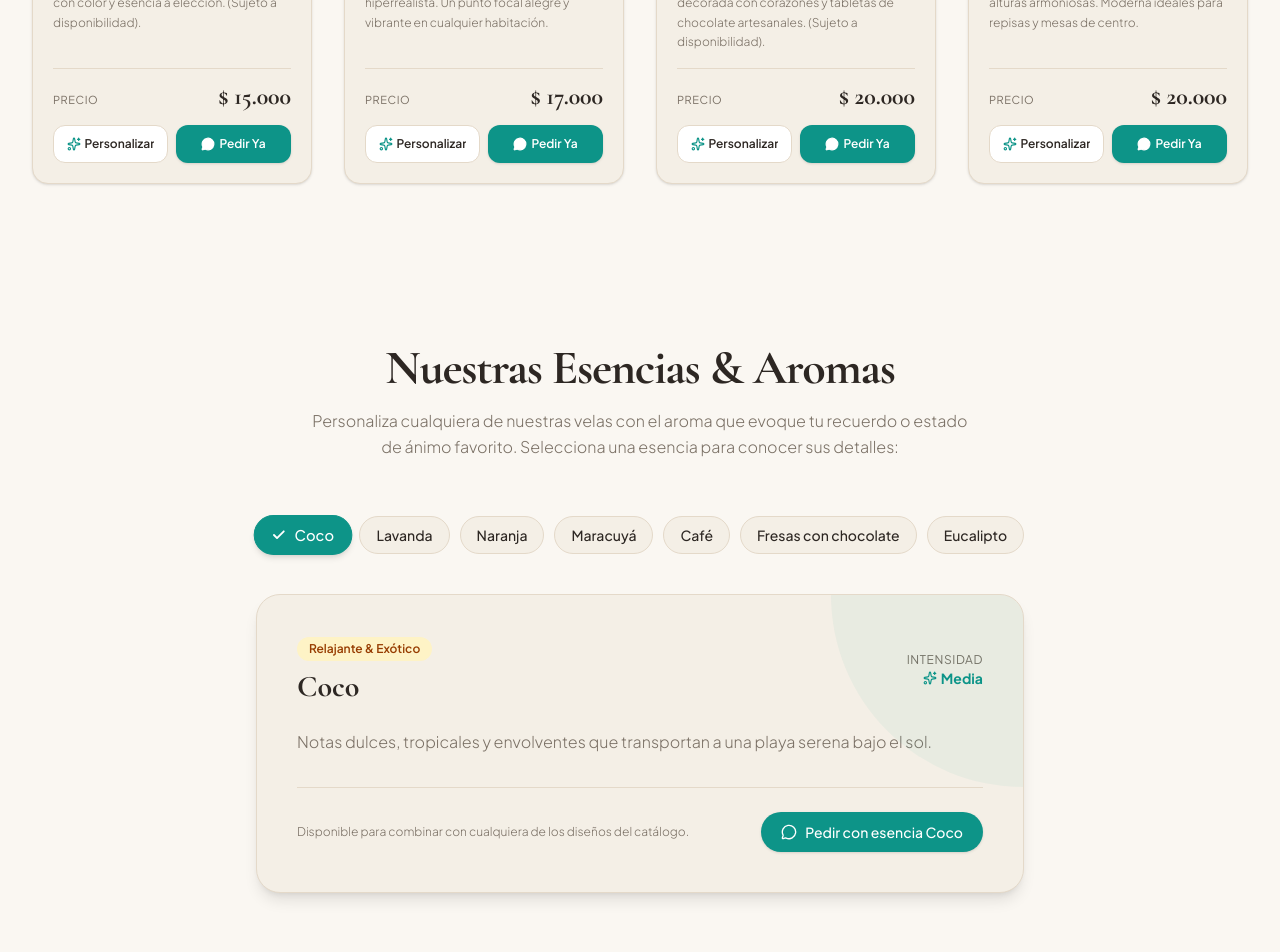
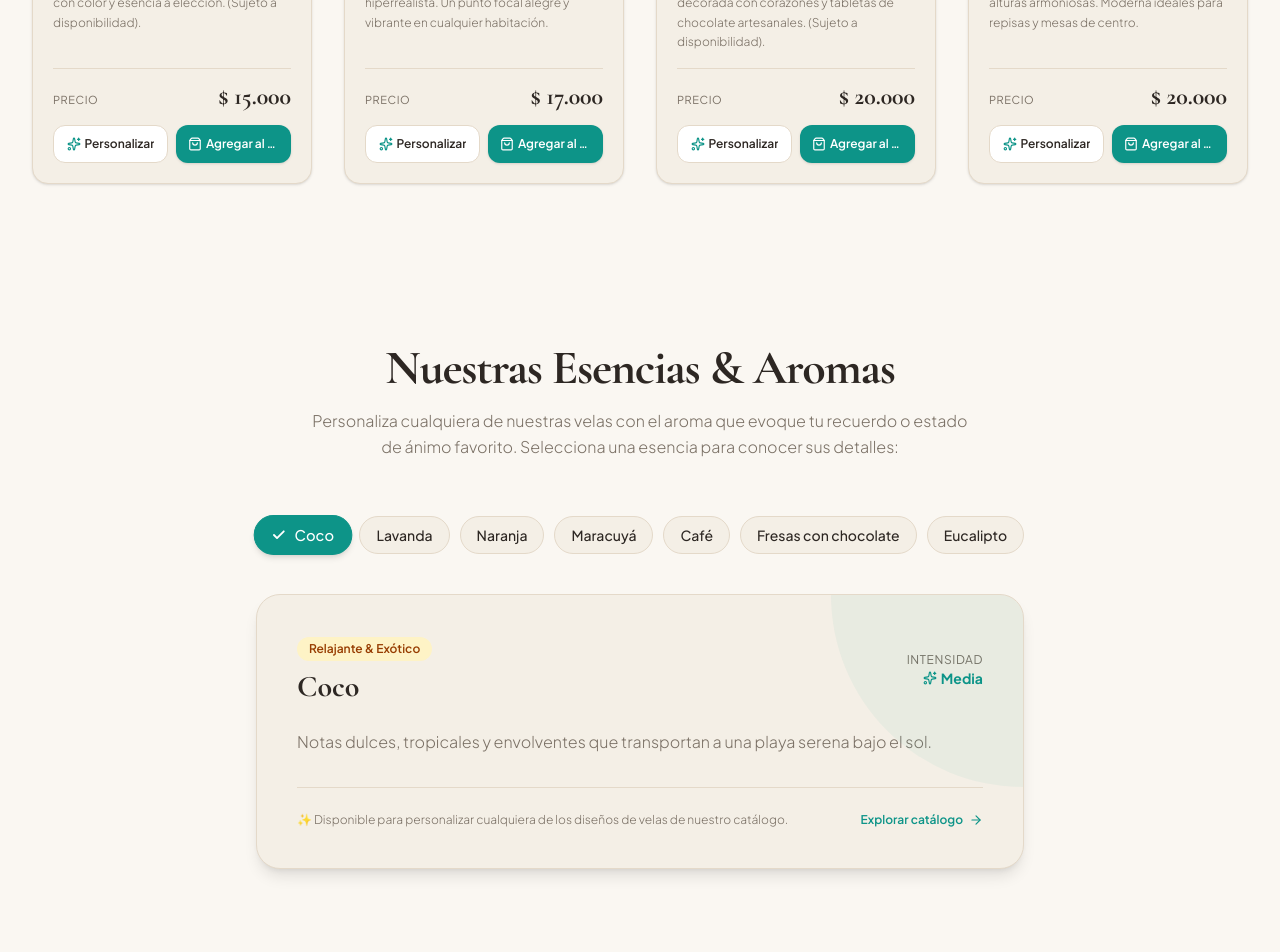
Before and after one commit to Hakus16/turquesa-landing, a React (Vite) app: page / in a window 1280 px wide. Shown: the part 2800-3752 px from the top of the page. Built offline with nearby package versions, Linux system fonts and the light colour scheme; no server answers; the database is empty.

Commit message:
feat: replace 'Pedir Ya' with 'Agregar al Carrito' on product cards and remove standalone aroma order button

```diff
--- a/src/components/catalog/ProductCard.tsx
+++ b/src/components/catalog/ProductCard.tsx
@@ -1,8 +1,10 @@
-import React from 'react';
-import { Sparkles, MessageCircle, AlertCircle } from 'lucide-react';
+import React, { useState } from 'react';
+import { Sparkles, ShoppingBag, AlertCircle, Check } from 'lucide-react';
 import type { Product } from '../../types/product';
 import { formatCOP } from '../../utils/formatPrice';
-import { createProductOrderWhatsAppLink } from '../../utils/whatsappLink';
+import { useCart } from '../../context/CartContext';
+import { AROMAS } from '../../data/aromas';
+import { CANDLE_COLORS } from '../../data/colors';
 
 interface ProductCardProps {
   product: Product;
@@ -11,6 +13,22 @@ interface ProductCardProps {
 
 export const ProductCard: React.FC<ProductCardProps> = ({ product, onOpenModal }) => {
   const isAvailable = product.inStock ?? true;
+  const { addItem, openCart } = useCart();
+  const [isAdded, setIsAdded] = useState(false);
+
+  const handleQuickAddToCart = (e: React.MouseEvent) => {
+    e.stopPropagation();
+    addItem({
+      product,
+      aroma: AROMAS[0].name,
+      color: CANDLE_COLORS[0].name,
+      quantity: 1,
+      unitPrice: product.price,
+    });
+    setIsAdded(true);
+    openCart();
+    setTimeout(() => setIsAdded(false), 1200);
+  };
 
   return (
     <div className={`group bg-[#F4EFE6] rounded-2xl overflow-hidden border border-[#E4D9C9] shadow-sm hover:shadow-xl transition-all duration-300 flex flex-col justify-between hover:-translate-y-1 ${
@@ -79,15 +97,27 @@ export const ProductCard: React.FC<ProductCardProps> = ({ product, onOpenModal }
             </button>
 
             {isAvailable ? (
-              <a
-                href={createProductOrderWhatsAppLink({ product })}
-                target="_blank"
-                rel="noopener noreferrer"
-                className="w-full py-2.5 px-2 sm:px-3 rounded-xl bg-[#0D9488] text-white text-[11px] sm:text-xs font-semibold hover:bg-[#0F766E] transition-colors flex items-center justify-center gap-1 shadow-sm active:scale-95"
+              <button
+                type="button"
+                onClick={handleQuickAddToCart}
+                disabled={isAdded}
+                className="w-full py-2.5 px-2 sm:px-3 rounded-xl bg-[#0D9488] text-white text-[11px] sm:text-xs font-semibold hover:bg-[#0F766E] transition-all flex items-center justify-center gap-1 shadow-sm active:scale-95 cursor-pointer disabled:opacity-85"
+                title="Agregar al carrito de compras"
+                aria-label={`Agregar ${product.name} al carrito`}
               >
-                <MessageCircle className="w-3.5 h-3.5 fill-white flex-shrink-0" />
-                <span className="truncate">Pedir Ya</span>
-              </a>
+                {isAdded ? (
+                  <>
+                    <Check className="w-3.5 h-3.5 text-white animate-in zoom-in-50" />
+                    <span className="truncate">¡Agregado!</span>
+                  </>
+                ) : (
+                  <>
+                    <ShoppingBag className="w-3.5 h-3.5 flex-shrink-0" />
+                    <span className="hidden sm:inline truncate">Agregar al Carrito</span>
+                    <span className="sm:hidden truncate">+ Carrito</span>
+                  </>
+                )}
+              </button>
             ) : (
               <button
                 disabled
--- a/src/components/home/AromasSection.tsx
+++ b/src/components/home/AromasSection.tsx
@@ -1,8 +1,7 @@
 import React, { useState } from 'react';
-import { Sparkles, Check, MessageCircle } from 'lucide-react';
+import { Sparkles, Check, ArrowRight } from 'lucide-react';
 import { AROMAS } from '../../data/aromas';
 import type { Aroma } from '../../types/product';
-import { createGeneralWhatsAppLink } from '../../utils/whatsappLink';
 
 interface AromasSectionProps {
   onSelectAroma?: (aroma: Aroma) => void;
@@ -75,18 +74,16 @@ export const AromasSection: React.FC<AromasSectionProps> = ({ onSelectAroma }) =
             {selectedAroma.description}
           </p>
 
-          <div className="flex flex-col sm:flex-row items-stretch sm:items-center justify-between gap-3 sm:gap-4 pt-5 sm:pt-6 border-t border-[#E4D9C9]">
-            <span className="text-xs text-[#7A7065] text-center sm:text-left font-light">
-              Disponible para combinar con cualquiera de los diseños del catálogo.
+          <div className="pt-5 sm:pt-6 border-t border-[#E4D9C9] flex flex-col sm:flex-row items-center justify-between gap-3 text-center sm:text-left">
+            <span className="text-xs text-[#7A7065] font-light">
+              ✨ Disponible para personalizar cualquiera de los diseños de velas de nuestro catálogo.
             </span>
             <a
-              href={createGeneralWhatsAppLink(`¡Hola! Me encantó la esencia de *${selectedAroma.name}* (${selectedAroma.mood}). ¿Qué velas me recomiendan con este aroma?`)}
-              target="_blank"
-              rel="noopener noreferrer"
-              className="inline-flex items-center justify-center gap-2 px-5 py-3 sm:py-2.5 rounded-full bg-[#0D9488] text-white text-xs sm:text-sm font-medium hover:bg-[#0F766E] transition-colors shadow-sm active:scale-95 w-full sm:w-auto"
+              href="#catalogo"
+              className="inline-flex items-center gap-1.5 text-xs font-semibold text-[#0D9488] hover:text-[#0F766E] transition-colors"
             >
-              <MessageCircle className="w-4 h-4 flex-shrink-0" />
-              <span>Pedir con esencia {selectedAroma.name}</span>
+              <span>Explorar catálogo</span>
+              <ArrowRight className="w-3.5 h-3.5" />
             </a>
           </div>
 
```
